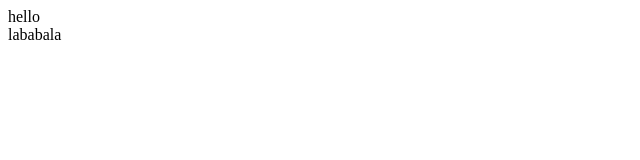
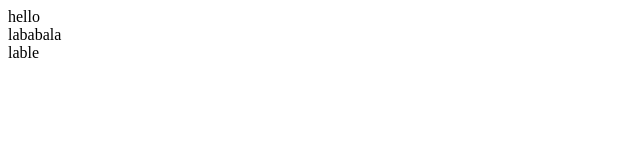
Before and after one commit to Maykeros/demo-repo, a plain HTML site: page index.html in a window 1280 px wide. Shown: the full height of the page, 0-640 px from the left. Drawn offline with Linux system fonts and the light colour scheme.

Commit message:
Add labele

```diff
--- a/index.html
+++ b/index.html
@@ -1,2 +1,3 @@
 <div>hello</div>
 <div>lababala</div>
+<div>lable</div>
```
